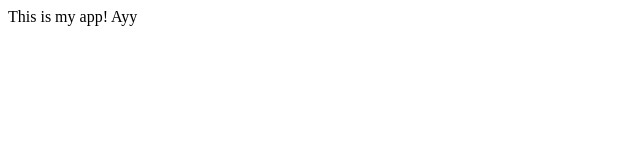
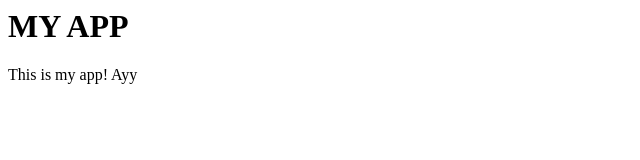
Before and after one commit to cafcaio/testapp, a plain HTML site: page index.html in a window 1280 px wide. Shown: the whole page, without its empty margins (0-640 px from the left). Drawn offline with Linux system fonts and the light colour scheme.

Commit message:
modified:   index.html

```diff
--- a/index.html
+++ b/index.html
@@ -3,6 +3,7 @@
 	<title>MyApp</title>
 	</head>
 	<body>
-		This is my app! Ayy
+	<h1> MY APP </h1>
+		<p>This is my app! Ayy</p>
 	</body>
 </html>
```
